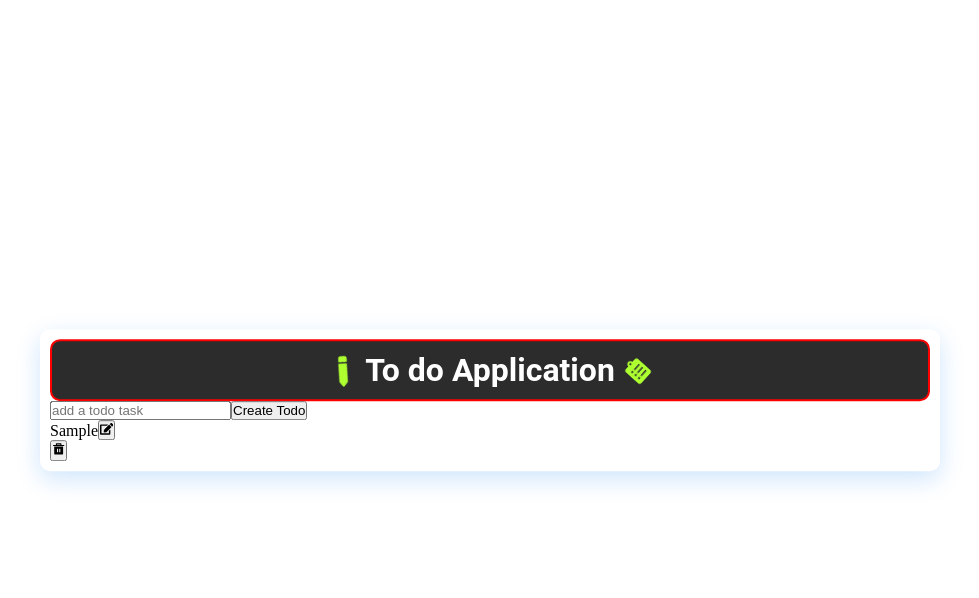
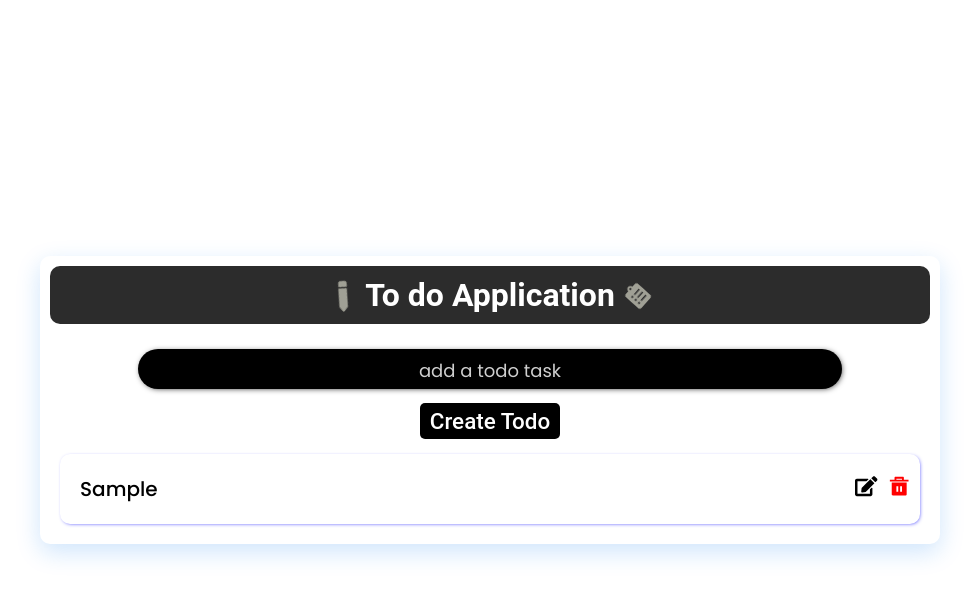
Before and after one commit to Ke-bean/TodoApp-API-FE, a React (Vite) app: page / in a window 1280 px wide. Both pictures are taken after typing "Sample" into the empty fields and a click on the button "Create Todo". Shown: the top 598 px of the page, without its empty margins (150-1129 px from the left). Built offline with nearby package versions, Linux system fonts and the light colour scheme; the HTML template or start-up script is replaced by a standard one.

Commit message:
added styles

```diff
--- a/src/CSS/App.css
+++ b/src/CSS/App.css
@@ -18,7 +18,6 @@
     border-radius: 10px;
     width: 100%;
     max-width: 900px;
-    /* Set the maximum width */
     margin: 0 auto;
 
 }
@@ -31,7 +30,6 @@
     display: flex;
     justify-content: center;
     padding: 10px;
-    border: 2px solid red;
     border-radius: 10px;
     position: static;
 }
@@ -48,7 +46,7 @@
     font-size: 1.5rem;
     margin: 0 10px;
     animation: spin 6s linear infinite;
-    color: greenyellow
+    color: rgb(160, 160, 149)
 }
 
 @keyframes spin {
--- a/src/CSS/TodoForm.css
+++ b/src/CSS/TodoForm.css
@@ -0,0 +1,47 @@
+
+
+.inputForm{
+  height: 100px;
+  display: flex;
+  justify-content: space-evenly;
+  align-items: center;
+  flex-direction: column;
+  margin-top: 20px;
+}
+
+
+.inputForm > input , button {
+  outline:none;
+  border:none;
+  font-size: 1.4rem;
+  color:#fff;
+}
+
+
+.inputForm > input{
+  height: 5vh;
+  width: 80%;
+  max-width: 900px;
+  margin: 0 auto;
+  box-shadow: 1px 1px 6px -2px #000;
+  background: #000;
+  font-family: 'Poppins', sans-serif;
+  text-align: center;
+  border-radius:50px ;
+}
+.inputForm > input::placeholder{
+font-size: 18px;
+color:rgba(229, 229, 229, 0.907)
+}
+
+
+.inputForm > button {
+  font-family: 'Roboto', sans-serif;
+  padding:5px 10px;
+  background: #000;
+  cursor: pointer;
+  font-weight: 500;
+  border-radius: 5px;
+  margin-top: 10px;
+
+}
--- a/src/CSS/TodoList.css
+++ b/src/CSS/TodoList.css
@@ -0,0 +1,106 @@
+.todoContainer {
+    width: 100%;
+    max-width: 900px;
+    margin: 0 auto;
+}
+
+
+.todos {
+    font-size: 20px;
+    font-weight: 500;
+    max-height: 500px;
+    overflow-y: auto
+}
+
+
+.items {
+    display: flex;
+    align-items: center;
+    justify-content: space-between;
+    box-shadow: 1px 1px 4px -2px blue;
+    margin: 10px;
+    padding: 10px;
+    border-radius: 10px;
+    font-family: "Poppins", sans-serif;
+    transition: all .3s ease-in-out;
+}
+
+
+.items:hover {
+    box-shadow: 1px 1px 6px -1px rgb(128, 255, 0);
+    cursor: pointer;
+}
+
+
+.editText {
+    display: flex;
+    align-items: center;
+    justify-content: center;
+}
+
+.editText>button {
+    margin: 0 5px;
+    display: flex;
+}
+
+.editText>button:nth-child(2) {
+    color: #a1eebd;
+}
+
+.editText>button:nth-child(3) {
+    color: #ef4040;
+}
+
+
+.editText>input {
+    border: none;
+    border-radius: 50px;
+    background: transparent;
+    padding: 10px;
+    box-shadow: 1px 1px 5px -2px red;
+    margin: 0 10px;
+}
+
+
+button {
+    cursor: pointer;
+    background: transparent;
+}
+
+
+.editBtn {
+    display: flex;
+    justify-content: space-between;
+    align-items: center;
+    flex: 1;
+    margin: 10px;
+}
+
+.editBtn>span {
+    display: flex;
+    align-items: center;
+    margin-right: 10px
+}
+
+.items>button {
+    color: red;
+}
+
+
+.todos::-webkit-scrollbar {
+    width: 12px;
+}
+
+
+.todos::-webkit-scrollbar-thumb {
+    background-color: #888;
+    border-radius: 6px;
+}
+
+
+.todos::-webkit-scrollbar-track {
+    background-color: #eee;
+}
+.ebtn{
+    color: #000
+}
--- a/src/components/TodoForm.tsx
+++ b/src/components/TodoForm.tsx
@@ -1,6 +1,7 @@
 import React, {Dispatch, SetStateAction, useState} from 'react';
 import TodoService from '../TodoService';
 import TodoTypes from '../todo';
+import "../CSS/TodoForm.css"
 interface PropTypes {
     setTodos: Dispatch<SetStateAction<TodoTypes[]>>
 }
--- a/src/components/TodoList.tsx
+++ b/src/components/TodoList.tsx
@@ -5,7 +5,7 @@ import { FaCheck, FaEdit } from 'react-icons/fa';
 import { GiCancel} from 'react-icons/gi';
 import { RiDeleteBin5Fill } from 'react-icons/ri';
 import TodoForm from './TodoForm';
-
+import "../CSS/TodoList.css"
 const TodoList: React.FC  = () => {
     const [todos, setTodos] = useState<TodoTypes[]>(TodoService.getTodos());
     const [editedTodoId, setEditedTodoId] = useState<number|null>(null);
@@ -43,7 +43,7 @@ const TodoList: React.FC  = () => {
         {todos.map(todo => (
           <div className="items" key={todo.id}>
             {editedTodoId == todo.id? (
-              <div className="editedText">
+              <div className="editText">
                 <input type="text" value={editedTodoText} onChange={e => setEditedTodoText(e.target.value)} autoFocus={true} />
                 <button onClick={() => handleEditTodoSave(todo.id)}>
                   <FaCheck/>
@@ -56,7 +56,7 @@ const TodoList: React.FC  = () => {
               <div className="editBtn">
                 <span>{todo.text}</span>
                 <button onClick={()=> handleEditStart(todo.id, todo.text)}>
-                  <FaEdit />
+                  <span className="ebtn"><FaEdit /></span>
                 </button>
               </div>
             )}
```
